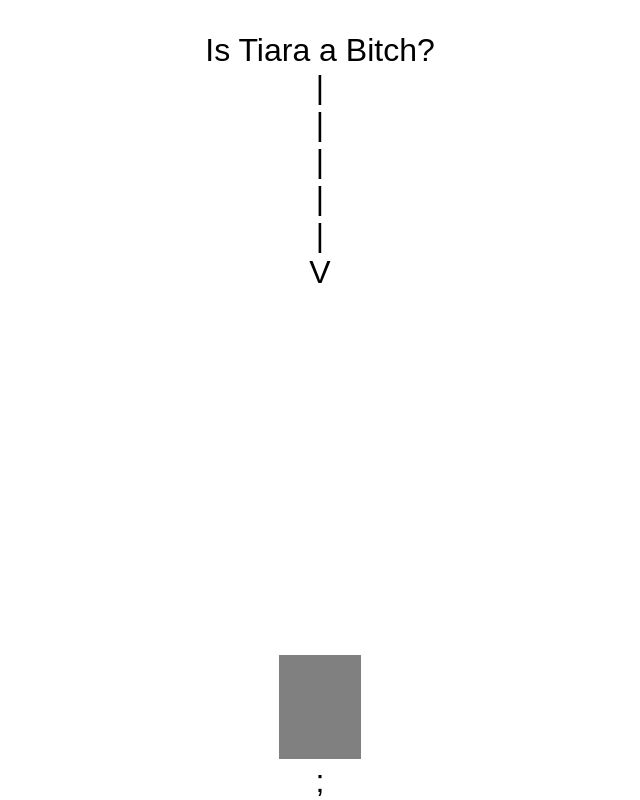
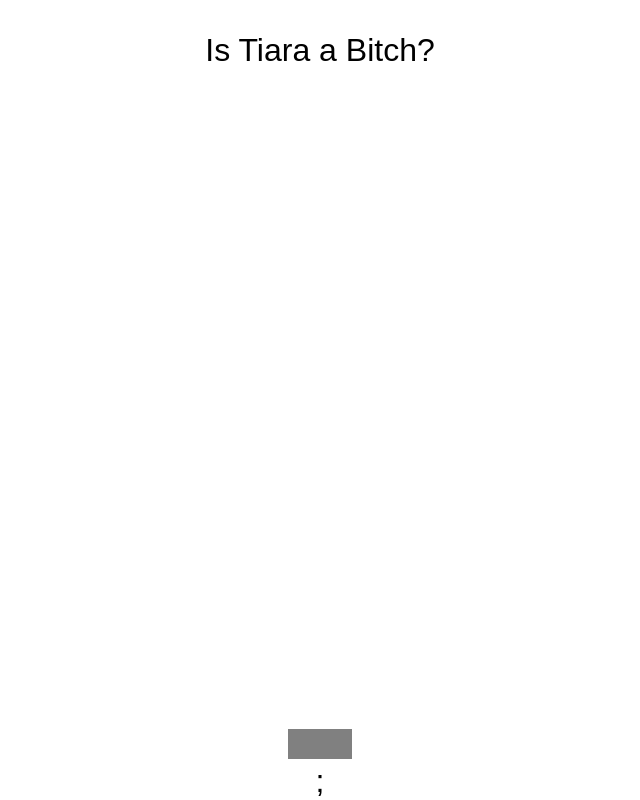
Before and after one commit to FluffyTheRipper/tabgmad-html-starter, a website: page index.html in a window 1280 px wide. Shown: the whole page, without its empty margins (320-960 px from the left). Drawn offline with Linux system fonts and the light colour scheme.

Commit message:
Update index.html

```diff
--- a/index.html
+++ b/index.html
@@ -120,7 +120,7 @@
       popupText.textContent = getRandomText();
       popupText.classList.toggle("flash");
       popupText.style.fontFamily = "Arial, sans-serif";
-      popupText.style.fontSize = "4em";
+      popupText.style.fontSize = "3em";
 
       document.body.classList.toggle("flash");
     }
@@ -128,10 +128,10 @@
   </script>
 </head>
 <body>
-    <p id="sampleText" class="main">Is Tiara a Bitch?<br>|<br>|<br>|<br>|<br>|<br>V</p>
+    <p id="sampleText" class="main">Is Tiara a Bitch?</p>
     <p id="popupText" class="hidden">rt</p>
   <div class="container">
-    <button id="clickButton" style="font-size: 2em;" onclick="toggle()">&nbsp</button>
+    <button id="clickButton" style="font-size: 2em;" onclick="toggle()"></button>
   </div>
 </body>
 </html>;
```
